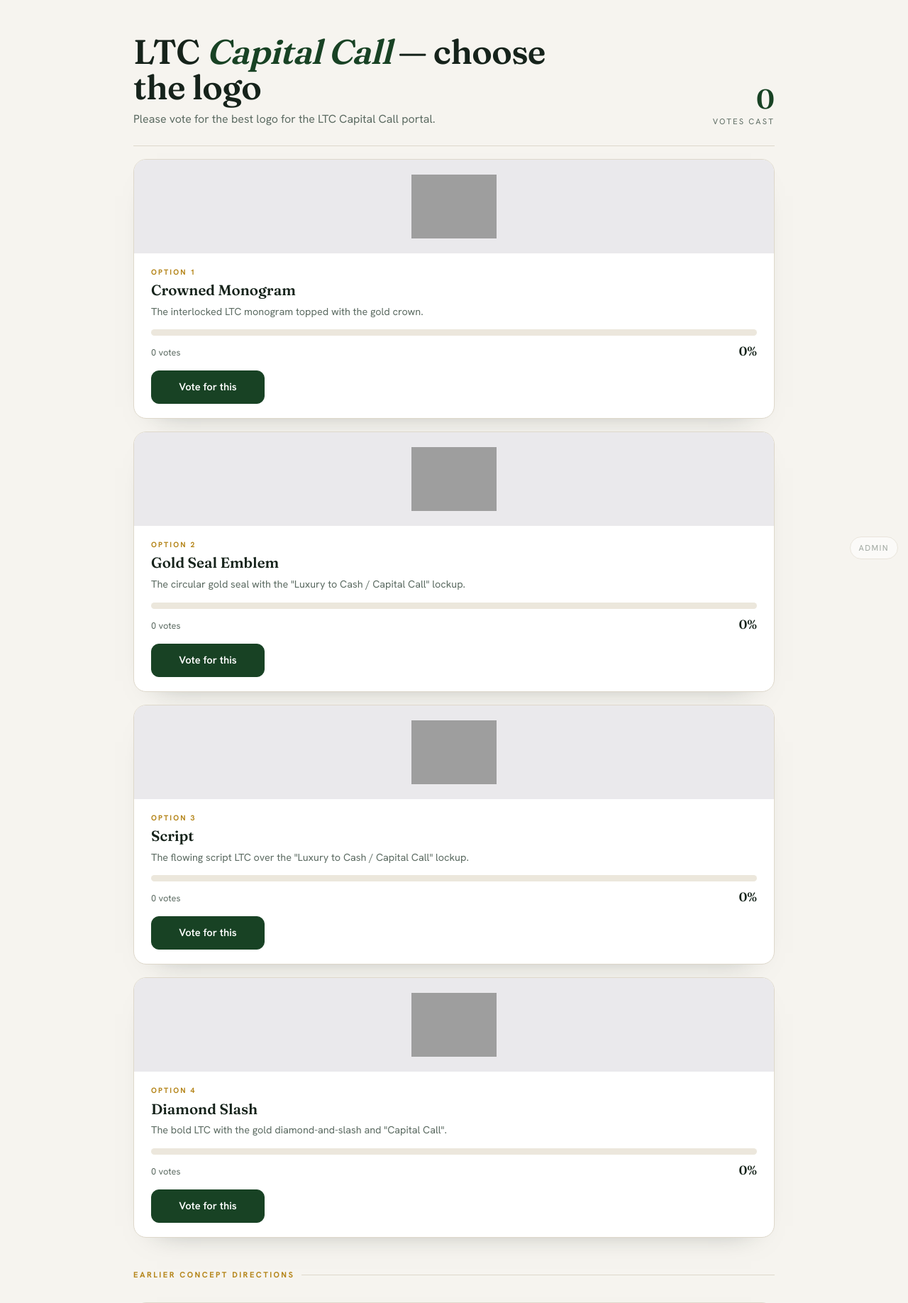
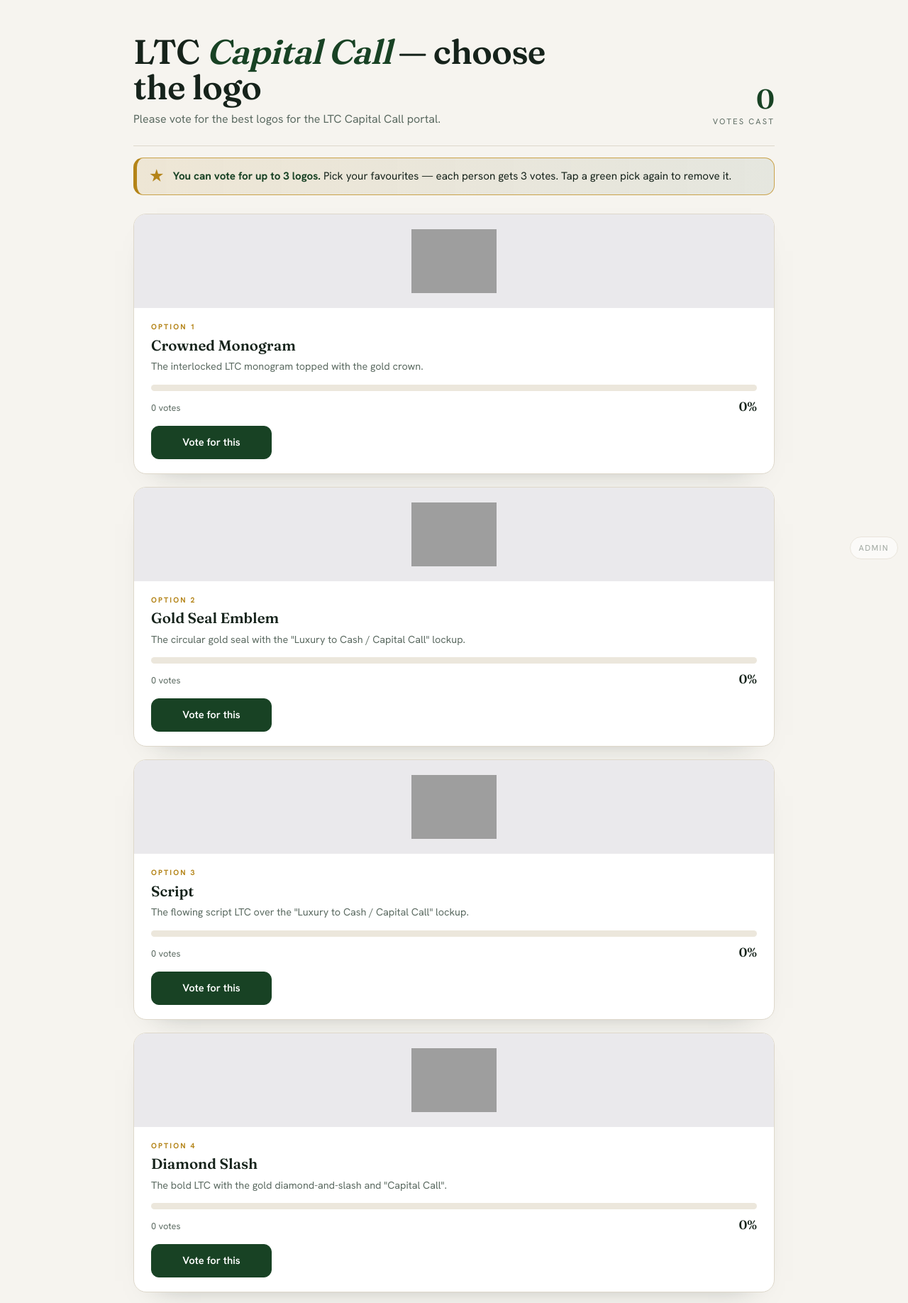
Before and after one commit to jayantkodwani/vote_logo, a Flask app: page / in a window 1280 px wide. Shown: the top 1836 px of the page at 71% size. Run offline with Flask 3, Linux system fonts and the light colour scheme; grey boxes are pictures that could not be loaded.

Commit message:
Add files via upload

```diff
--- a/app/templates/admin.html
+++ b/app/templates/admin.html
@@ -45,6 +45,7 @@
 
 <div class="ad-stats">
   <div class="ad-stat"><div class="v">{{ votes|length }}</div><div class="k">Total votes</div></div>
+  <div class="ad-stat"><div class="v">{{ distinct_voters }}</div><div class="k">Voters</div></div>
   <div class="ad-stat"><div class="v">{{ leader_name or '—' }}</div><div class="k">Leading logo</div></div>
 </div>
 
--- a/app/templates/vote.html
+++ b/app/templates/vote.html
@@ -1,7 +1,7 @@
 {% extends "base.html" %}
 {% block content %}
 <style>
-  .lv-head{border-bottom:1px solid var(--line); padding-bottom:24px; margin-bottom:18px;
+  .lv-head{border-bottom:1px solid var(--line); padding-bottom:24px; margin-bottom:16px;
     display:flex; justify-content:space-between; align-items:flex-end; gap:22px; flex-wrap:wrap;}
   .lv-title{font-family:"Fraunces",serif; font-weight:600; font-size:clamp(1.9rem,5vw,3rem);
     line-height:1.04; letter-spacing:-.015em; margin:0 0 8px; max-width:20ch;}
@@ -10,6 +10,18 @@
   .lv-tally{text-align:right;}
   .lv-tally .num{font-family:"Fraunces",serif; font-size:2.4rem; font-weight:600; line-height:1; color:var(--green);}
   .lv-tally .lbl{font-size:.7rem; letter-spacing:.2em; text-transform:uppercase; color:var(--slate); margin-top:5px;}
+
+  /* TOP HIGHLIGHT: 3-votes rule */
+  .lv-callout{display:flex; align-items:center; gap:14px; flex-wrap:wrap;
+    background:linear-gradient(90deg, rgba(180,132,24,.12), rgba(24,66,36,.08));
+    border:1px solid var(--gold-soft); border-left:5px solid var(--gold);
+    border-radius:14px; padding:14px 18px; margin:0 0 26px;}
+  .lv-callout .ico{font-family:"Fraunces",serif; font-weight:700; color:var(--gold); font-size:1.3rem; line-height:1;}
+  .lv-callout .txt{font-size:.95rem; color:var(--ink);}
+  .lv-callout .txt b{color:var(--green);}
+  .lv-callout .pips{display:inline-flex; gap:5px; margin-left:auto;}
+  .lv-callout .pip{width:13px; height:13px; border-radius:99px; border:2px solid var(--green);}
+  .lv-callout .pip.used{background:var(--green);}
 
   .lv-section{font-size:.7rem; letter-spacing:.22em; text-transform:uppercase; color:var(--gold);
     font-weight:700; margin:26px 0 12px; display:flex; align-items:center; gap:10px;}
@@ -43,56 +55,50 @@
   .lv-meter-row{display:flex; justify-content:space-between; align-items:baseline; margin-top:8px; font-size:.8rem; color:var(--slate);}
   .lv-meter-row .pct{font-family:"Fraunces",serif; font-size:1.1rem; font-weight:600; color:var(--ink);}
   .lv-vote{border:1px solid var(--green); background:var(--green); color:#fff; font:inherit; font-weight:600;
-    font-size:.92rem; padding:11px 26px; border-radius:11px; cursor:pointer; transition:.15s; min-width:160px;}
+    font-size:.92rem; padding:11px 26px; border-radius:11px; cursor:pointer; transition:.15s; min-width:170px;}
   .lv-vote:hover{background:var(--green-deep); border-color:var(--green-deep);}
-  .lv-card.mine .lv-vote{background:transparent; color:var(--green);}
-  .lv-card.mine .lv-vote::before{content:"\2713  ";}
+  .lv-vote.picked{background:transparent; color:var(--green);}
+  .lv-vote.picked::before{content:"\2713  ";}
+  .lv-vote.picked:hover{background:#fdeaea; border-color:#c0392b; color:#c0392b;}
+  .lv-vote[disabled]{background:var(--paper-2); border-color:var(--line); color:var(--slate); cursor:not-allowed;}
 
-  .lv-comment{margin:24px 0 6px;}
-  .lv-comment label{display:block; font-size:.82rem; color:var(--slate); margin-bottom:6px;}
-  .lv-comment textarea{width:100%; border:1px solid var(--line); border-radius:11px; padding:11px 13px;
-    font:inherit; resize:vertical; min-height:66px; background:var(--white); color:var(--ink);}
-  .lv-foot{margin-top:28px; padding-top:18px; border-top:1px solid var(--line);
-    color:var(--slate); font-size:.82rem;}
+  .lv-foot{margin-top:28px; padding-top:18px; border-top:1px solid var(--line); color:var(--slate); font-size:.82rem;}
 
-  /* admin link, bottom corner */
   .lv-admin-link{position:fixed; right:14px; bottom:12px; font-size:.72rem; letter-spacing:.12em;
     text-transform:uppercase; color:var(--slate); opacity:.55; text-decoration:none;
     background:var(--white); border:1px solid var(--line); padding:6px 12px; border-radius:99px;}
   .lv-admin-link:hover{opacity:1; color:var(--green); border-color:var(--green);}
 
-  /* modal */
-  .lv-modal{position:fixed; inset:0; background:rgba(14,30,18,.55); display:none;
-    align-items:center; justify-content:center; padding:20px; z-index:50;}
+  .lv-modal{position:fixed; inset:0; background:rgba(14,30,18,.55); display:none; align-items:center; justify-content:center; padding:20px; z-index:50;}
   .lv-modal.open{display:flex;}
-  .lv-modal-box{background:var(--white); border-radius:18px; max-width:440px; width:100%;
-    padding:28px 28px 24px; box-shadow:0 30px 80px -30px rgba(14,30,18,.6); animation:pop .25s ease;}
+  .lv-modal-box{background:var(--white); border-radius:18px; max-width:440px; width:100%; padding:28px 28px 24px;
+    box-shadow:0 30px 80px -30px rgba(14,30,18,.6); animation:pop .25s ease;}
   @keyframes pop{from{transform:translateY(10px) scale(.98); opacity:0;} to{transform:none; opacity:1;}}
   .lv-modal h3{font-family:"Fraunces",serif; font-weight:600; font-size:1.4rem; margin:0 0 6px;}
-  .lv-modal p{color:var(--slate); font-size:.92rem; margin:0 0 18px;}
+  .lv-modal p{color:var(--slate); font-size:.92rem; margin:0 0 16px;}
   .lv-pick{display:flex; align-items:center; gap:12px; background:var(--paper); border:1px solid var(--line);
-    border-radius:12px; padding:12px 14px; margin-bottom:18px;}
+    border-radius:12px; padding:12px 14px; margin-bottom:16px;}
   .lv-pick .pk-lbl{font-size:.64rem; letter-spacing:.16em; text-transform:uppercase; color:var(--gold); font-weight:700;}
   .lv-pick .pk-name{font-family:"Fraunces",serif; font-weight:600; font-size:1.05rem;}
   .lv-modal label{display:block; font-size:.78rem; color:var(--slate); margin:0 0 6px; font-weight:600;}
-  .lv-modal input[type=text]{width:100%; border:1px solid var(--line); border-radius:11px; padding:12px 13px;
-    font:inherit; background:var(--white); color:var(--ink);}
-  .lv-modal input[type=text]:focus{outline:none; border-color:var(--green); box-shadow:0 0 0 3px rgba(24,66,36,.12);}
+  .lv-modal input[type=text], .lv-modal textarea{width:100%; border:1px solid var(--line); border-radius:11px;
+    padding:11px 13px; font:inherit; background:var(--white); color:var(--ink);}
+  .lv-modal textarea{resize:vertical; min-height:54px; margin-top:12px;}
+  .lv-modal input[type=text]:focus, .lv-modal textarea:focus{outline:none; border-color:var(--green); box-shadow:0 0 0 3px rgba(24,66,36,.12);}
   .lv-err{color:#c0392b; font-size:.8rem; margin:7px 0 0; display:none;}
-  .lv-modal-actions{display:flex; gap:12px; margin-top:22px;}
+  .lv-modal-actions{display:flex; gap:12px; margin-top:20px;}
   .lv-btn{flex:1; font:inherit; font-weight:600; font-size:.92rem; padding:12px; border-radius:11px; cursor:pointer; transition:.15s;}
   .lv-btn-cancel{background:transparent; border:1px solid var(--line); color:var(--slate);}
   .lv-btn-cancel:hover{border-color:var(--slate);}
   .lv-btn-confirm{background:var(--green); border:1px solid var(--green); color:#fff;}
   .lv-btn-confirm:hover{background:var(--green-deep); border-color:var(--green-deep);}
-
-  @media(max-width:560px){ .lv-vote{width:100%;} }
+  @media(max-width:560px){ .lv-vote{width:100%;} .lv-callout .pips{margin-left:0;} }
 </style>
 
 <div class="lv-head">
   <div>
     <h1 class="lv-title">LTC <em>Capital Call</em> &mdash; choose the logo</h1>
-    <p class="lv-sub">Please vote for the best logo for the LTC Capital Call portal.</p>
+    <p class="lv-sub">Please vote for the best logos for the LTC Capital Call portal.</p>
   </div>
   <div class="lv-tally">
     <div class="num">{{ total }}</div>
@@ -100,10 +106,28 @@
   </div>
 </div>
 
-<form method="post" action="{{ url_for('main.cast') }}" id="vote-form">
+<!-- TOP HIGHLIGHT: up to 3 votes -->
+<div class="lv-callout">
+  <span class="ico">★</span>
+  <span class="txt">
+    <b>You can vote for up to {{ max_votes }} logos.</b>
+    Pick your favourites — {% if my_name %}you've used <b>{{ used }}</b> of {{ max_votes }} votes.{% else %}each person gets {{ max_votes }} votes.{% endif %}
+    Tap a green pick again to remove it.
+  </span>
+  {% if my_name %}
+  <span class="pips" title="{{ used }} of {{ max_votes }} used">
+    {% for i in range(max_votes) %}<span class="pip {{ 'used' if i < used }}"></span>{% endfor %}
+  </span>
+  {% endif %}
+</div>
+
+<!-- hidden form used by the confirmation modal to add a vote -->
+<form method="post" action="{{ url_for('main.cast') }}" id="vote-form" style="display:none;">
   <input type="hidden" name="csrf" value="{{ csrf_token() }}">
   <input type="hidden" name="concept_id" id="f-concept" value="">
   <input type="hidden" name="voter_name" id="f-name" value="">
+  <input type="hidden" name="comment" id="f-comment" value="">
+</form>
 
 <div class="lv-list">
   {% set ns = namespace(last='') %}
@@ -114,7 +138,7 @@
     {% endif %}
     {% set n = counts[c.id] %}
     {% set pct = ((n / total) * 100) | round | int if total else 0 %}
-      {% set is_mine = (my_vote == c.id) %}
+    {% set is_mine = (c.id in my_votes) %}
     <article class="lv-card {{ 'mine' if is_mine }} {{ 'leading' if (leader == c.id and total) }}">
       {% if c.kind == 'img' %}
         <div class="lv-figure"><img src="{{ c.img }}" alt="{{ c.name }} logo"></div>
@@ -136,33 +160,33 @@
             <span class="pct">{{ pct }}%</span>
           </div>
         </div>
-          <button class="lv-vote" type="button"
-                  data-vote data-id="{{ c.id }}" data-name="Option {{ c.n }} — {{ c.name }}">
-            {{ 'Your pick' if is_mine else 'Vote for this' }}
-          </button>
+        {% if is_mine %}
+          <form method="post" action="{{ url_for('main.remove') }}">
+            <input type="hidden" name="csrf" value="{{ csrf_token() }}">
+            <input type="hidden" name="concept_id" value="{{ c.id }}">
+            <button class="lv-vote picked" type="submit" title="Remove this vote">Voted &mdash; remove</button>
+          </form>
+        {% elif remaining <= 0 and my_name %}
+          <button class="lv-vote" type="button" disabled title="You've used all {{ max_votes }} votes">{{ max_votes }} of {{ max_votes }} votes used</button>
+        {% else %}
+          <button class="lv-vote" type="button" data-vote data-id="{{ c.id }}" data-name="Option {{ c.n }} — {{ c.name }}">Vote for this</button>
+        {% endif %}
       </div>
     </article>
   {% endfor %}
 </div>
 
-  <div class="lv-comment">
-    <label for="lv-comment">Any comments on your choice? (optional &mdash; saved with your vote)</label>
-    <textarea id="lv-comment" name="comment" placeholder="Optional…">{{ my_comment }}</textarea>
-  </div>
-</form>
-
 <div class="lv-foot">
-  Results are stored server-side and shared across everyone &middot; one vote per person (you can change it any time).
+  Results are stored server-side and shared across everyone &middot; up to {{ max_votes }} votes per person (you can change them any time).
 </div>
 
-<!-- bottom-corner admin entry -->
 <a class="lv-admin-link" href="{{ url_for('main.admin') }}">Admin</a>
 
 <!-- vote confirmation modal -->
 <div class="lv-modal" id="vote-modal" role="dialog" aria-modal="true" aria-labelledby="vm-title">
   <div class="lv-modal-box">
     <h3 id="vm-title">Confirm your vote</h3>
-    <p>Please enter your name and confirm to submit your vote.</p>
+    <p>You can pick up to {{ max_votes }} logos. Enter your name and confirm to submit this vote.</p>
     <div class="lv-pick">
       <div>
         <div class="pk-lbl">You are voting for</div>
@@ -172,6 +196,7 @@
     <label for="vm-name">Your name</label>
     <input type="text" id="vm-name" autocomplete="name" placeholder="e.g. Jane Smith" value="{{ my_name }}">
     <p class="lv-err" id="vm-err">Please enter your name to continue.</p>
+    <textarea id="vm-comment" placeholder="Optional comment about this choice…"></textarea>
     <div class="lv-modal-actions">
       <button type="button" class="lv-btn lv-btn-cancel" id="vm-cancel">Cancel</button>
       <button type="button" class="lv-btn lv-btn-confirm" id="vm-confirm">Confirm vote</button>
@@ -184,14 +209,16 @@
   const modal=document.getElementById('vote-modal');
   const pickEl=document.getElementById('vm-pick');
   const nameEl=document.getElementById('vm-name');
+  const commentEl=document.getElementById('vm-comment');
   const errEl=document.getElementById('vm-err');
   const form=document.getElementById('vote-form');
   const fConcept=document.getElementById('f-concept');
   const fName=document.getElementById('f-name');
+  const fComment=document.getElementById('f-comment');
   let pendingId=null;
 
   function open(id,label){
-    pendingId=id; pickEl.textContent=label; errEl.style.display='none';
+    pendingId=id; pickEl.textContent=label; errEl.style.display='none'; commentEl.value='';
     modal.classList.add('open');
     setTimeout(()=>{ nameEl.focus(); nameEl.select(); },50);
   }
@@ -207,7 +234,7 @@
   function submit(){
     const name=(nameEl.value||'').trim();
     if(!name){ errEl.style.display='block'; nameEl.focus(); return; }
-    fConcept.value=pendingId; fName.value=name;
+    fConcept.value=pendingId; fName.value=name; fComment.value=commentEl.value.trim();
     form.submit();
   }
   document.getElementById('vm-confirm').addEventListener('click',submit);
--- a/app/views.py
+++ b/app/views.py
@@ -7,7 +7,7 @@ from flask import (
     session, jsonify, current_app,
 )
 
-from .models import db, LogoVote
+from .models import db, LogoVote, MAX_VOTES_PER_USER
 from .concepts import CONCEPTS, CONCEPT_IDS
 
 bp = Blueprint("main", __name__)
@@ -15,11 +15,16 @@ bp = Blueprint("main", __name__)
 
 # --------------------------------------------------------------------------- #
 #  Identity — voters are identified by the name they type in the popup.
-#  The name (normalised) is the unique key, so each person has one changeable
-#  vote regardless of device.
 # --------------------------------------------------------------------------- #
 def _norm(name: str) -> str:
     return " ".join((name or "").split()).lower()
+
+
+def _user_votes(key):
+    """All of this voter's picks (rows)."""
+    if not key:
+        return []
+    return LogoVote.query.filter_by(voter_key=key).all()
 
 
 # --------------------------------------------------------------------------- #
@@ -64,9 +69,9 @@ def index():
     counts, total, leader = tally()
 
     my_name = session.get("voter_name") or ""
-    mine = None
-    if my_name:
-        mine = LogoVote.query.filter_by(voter_key=_norm(my_name)).first()
+    my_rows = _user_votes(_norm(my_name)) if my_name else []
+    my_votes = [r.concept_id for r in my_rows]
+    used = len(my_votes)
 
     return render_template(
         "vote.html",
@@ -74,9 +79,11 @@ def index():
         counts=counts,
         total=total,
         leader=leader,
-        my_vote=(mine.concept_id if mine else None),
-        my_comment=(mine.comment if mine else ""),
         my_name=my_name,
+        my_votes=my_votes,
+        used=used,
+        remaining=max(0, MAX_VOTES_PER_USER - used),
+        max_votes=MAX_VOTES_PER_USER,
     )
 
 
@@ -97,20 +104,53 @@ def cast():
         return redirect(url_for("main.index"))
 
     key = _norm(name)
-    vote = LogoVote.query.filter_by(voter_key=key).first()
-    if vote is None:
-        vote = LogoVote(voter_key=key, voter_name=name)
-        db.session.add(vote)
-    vote.voter_name = name
-    vote.concept_id = concept_id
-    if comment is not None:
-        vote.comment = comment
+    session["voter_name"] = name  # remember to highlight their picks
+
+    rows = LogoVote.query.filter_by(voter_key=key).all()
+    existing = {r.concept_id: r for r in rows}
+    label = next((c["name"] for c in CONCEPTS if c["id"] == concept_id), concept_id)
+
+    if concept_id in existing:
+        # already a pick — just update the comment / name
+        existing[concept_id].comment = comment
+        existing[concept_id].voter_name = name
+        db.session.commit()
+        flash(f"Your vote for “{label}” is already counted.", "info")
+        return redirect(url_for("main.index"))
+
+    if len(rows) >= MAX_VOTES_PER_USER:
+        flash(
+            f"You can vote for up to {MAX_VOTES_PER_USER} logos. "
+            f"Remove one of your picks to choose a different logo.",
+            "warning",
+        )
+        return redirect(url_for("main.index"))
+
+    db.session.add(LogoVote(voter_key=key, voter_name=name,
+                            concept_id=concept_id, comment=comment))
     db.session.commit()
 
-    session["voter_name"] = name  # remember so we can highlight their pick
+    used = len(rows) + 1
+    flash(f"Thanks, {name} — vote {used} of {MAX_VOTES_PER_USER} recorded for “{label}”.", "success")
+    return redirect(url_for("main.index"))
 
-    label = next((c["name"] for c in CONCEPTS if c["id"] == concept_id), concept_id)
-    flash(f"Thanks, {name} — your vote for “{label}” has been recorded.", "success")
+
+@bp.route("/remove", methods=["POST"])
+def remove():
+    if not _csrf_ok():
+        abort(400)
+    name = session.get("voter_name") or (request.form.get("voter_name") or "").strip()
+    concept_id = (request.form.get("concept_id") or "").strip()
+    if not name:
+        flash("Enter your name and vote first.", "warning")
+        return redirect(url_for("main.index"))
+
+    row = LogoVote.query.filter_by(voter_key=_norm(name), concept_id=concept_id).first()
+    if row:
+        label = next((c["name"] for c in CONCEPTS if c["id"] == concept_id), concept_id)
+        db.session.delete(row)
+        db.session.commit()
+        flash(f"Removed your vote for “{label}”.", "info")
     return redirect(url_for("main.index"))
 
 
@@ -134,6 +174,7 @@ def admin():
     names = {c["id"]: c["name"] for c in CONCEPTS}
     votes = LogoVote.query.order_by(LogoVote.updated_at.desc()).all()
     counts, total, leader = tally()
+    distinct_voters = db.session.query(LogoVote.voter_key).distinct().count()
     return render_template(
         "admin.html",
         votes=votes,
@@ -142,6 +183,8 @@ def admin():
         total=total,
         leader=leader,
         leader_name=(names.get(leader) if leader else None),
+        distinct_voters=distinct_voters,
+        max_votes=MAX_VOTES_PER_USER,
     )
 
 
```
Also changed, not shown: app/models.py (+14 -4 lines). Lines whose indentation alone changed are shown as unchanged.
